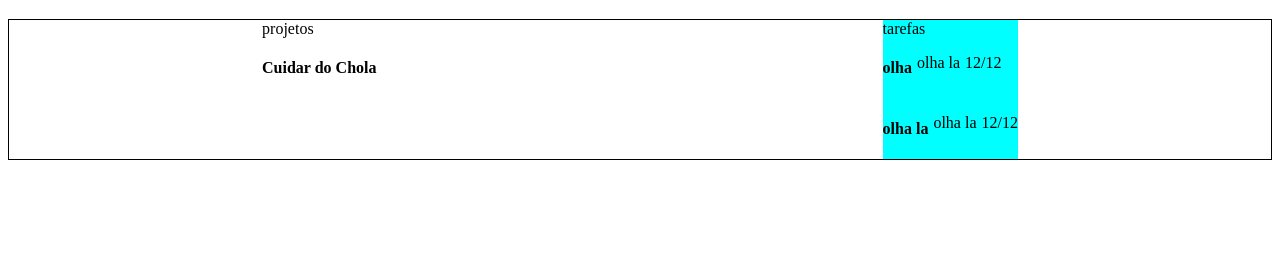
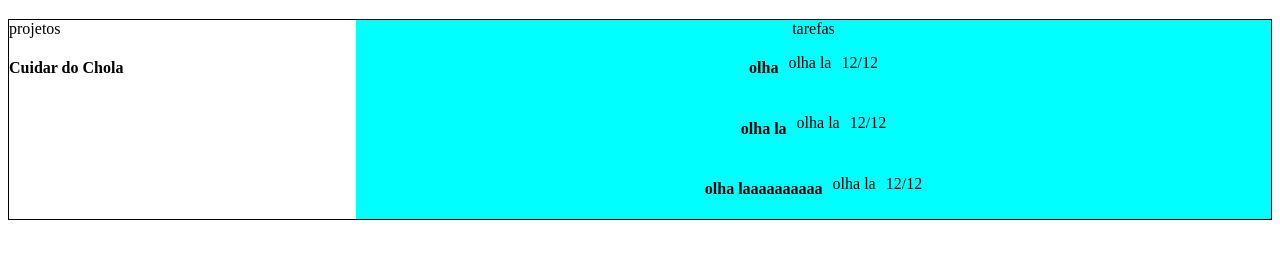
Before and after one commit to bssbrit/toDoList, a website built with webpack: page dist/index.html in a window 1280 px wide. Shown: the part 61-320 px from the top of the page. Built offline with Linux system fonts and the light colour scheme.

Commit message:
make some flexbox decisions on the style file

```diff
--- a/src/index.js
+++ b/src/index.js
@@ -3,7 +3,7 @@ import { tarefas, projeto, listaProjeto } from "./tarefas";
 import { tarefaDom, projetoDom } from "./domStuff";
 let tarefinha = new tarefas("olha", "olha la", 1, "12/12");
 let tarefinha2 = new tarefas("olha la", "olha la", 2, "12/12");
-
+let tarefinha3 = new tarefas("olha laaaaaaaaaa", "olha la", 2, "12/12");
 const umprojeto = new projeto("Cuidar do Chola");
 
 umprojeto.tarefas.push(tarefinha);
@@ -16,6 +16,6 @@ console.log(listaProjeto);
 let divTarefas = document.getElementById("tarefas");
 divTarefas.appendChild(tarefaDom(tarefinha));
 divTarefas.appendChild(tarefaDom(tarefinha2));
-
+divTarefas.appendChild(tarefaDom(tarefinha3));
 let divProjetos = document.getElementById("projetos");
 divProjetos.appendChild(projetoDom(umprojeto));
--- a/src/style.css
+++ b/src/style.css
@@ -9,8 +9,20 @@
 
 .tarefa {
   display: flex;
-  gap: 5px;
+  gap: 10px;
+}
+#projetos {
+  flex-grow: 1;
 }
 #tarefas {
   background-color: aqua;
+  flex-grow: 3;
+  text-align: center;
+  flex-direction: column;
+  display: flex;
+  align-items: center;
+  justify-content: center;
 }
+t h1 {
+  text-align: center;
+}
```
Also changed, not shown: dist/bundle.js, src/buttons.js (added).
